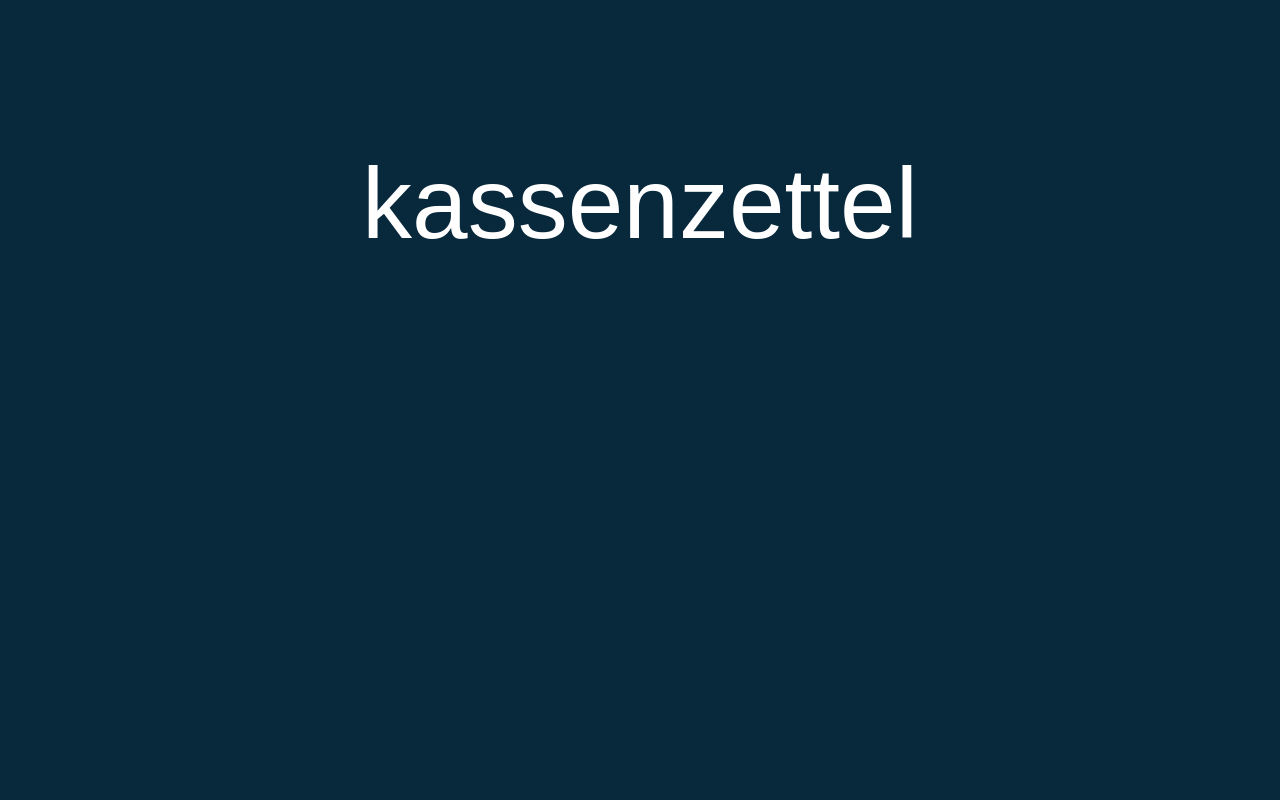
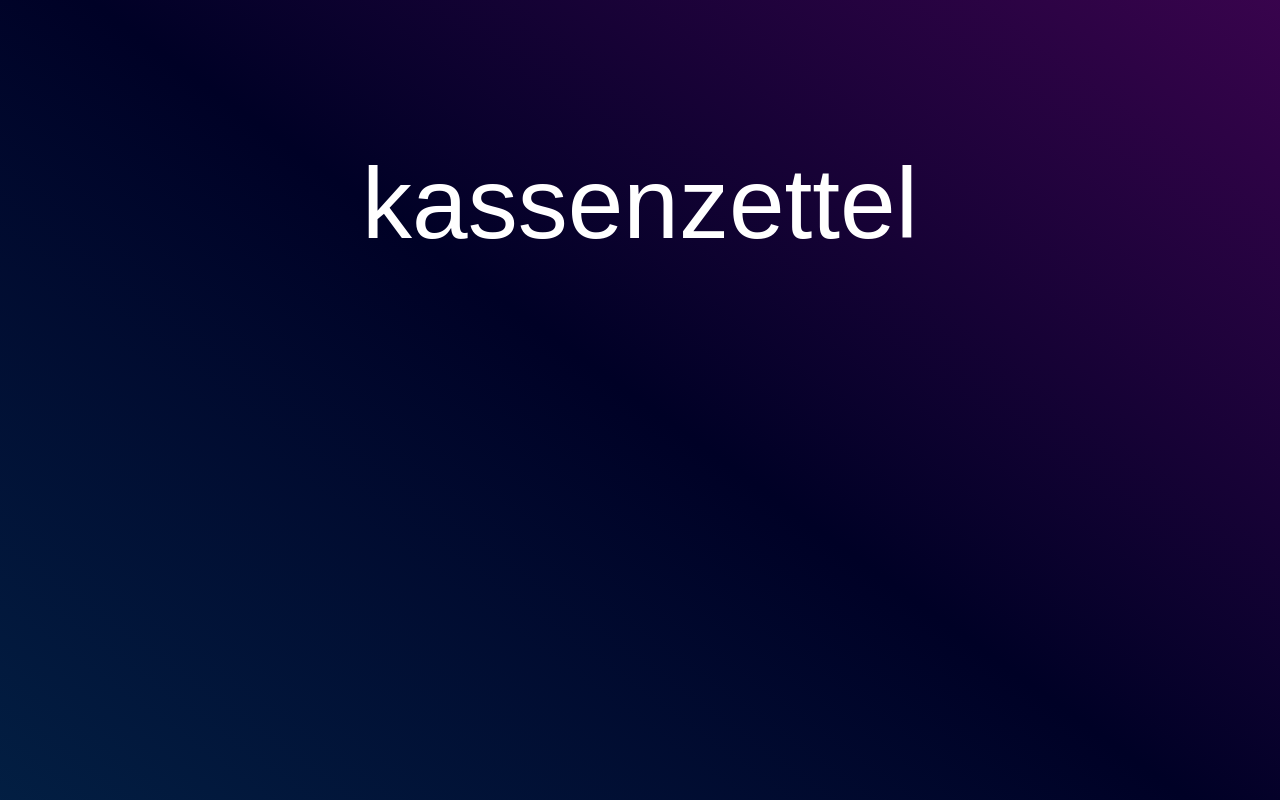
Before and after one commit to Yasemin-Yazoglu/kassenzettel, a Next.js app: page / in a window 1280 px wide. Built offline with nearby package versions, Linux system fonts and the light colour scheme; a web font is replaced by a local one.

Commit message:
add background gradient

```diff
--- a/app/globals.css
+++ b/app/globals.css
@@ -1,7 +1,8 @@
 @import "tailwindcss";
 
 :root {
-  --background: #08283C;
+  --background: #000126;
+  --background: linear-gradient(36deg, rgb(5, 60, 95, 1) -50%, rgba(0, 1, 38, 1) 50%, rgb(90, 5, 100) 130%);
   --foreground: #fff;
 }
 
@@ -14,13 +15,15 @@
 
 @media (prefers-color-scheme: dark) {
   :root {
-    --background: #08283C;
+    --background: #000126;
+    --background: linear-gradient(36deg, rgb(5, 60, 95, 1) -30%, rgba(0, 1, 38, 1) 50%, rgb(90, 5, 100) 130%);
     --foreground: #fff;
   }
 }
 
 body {
+  min-height: 100vh;
   background: var(--background);
   color: var(--foreground);
-  font-family: Arial, Helvetica, sans-serif;
+  font-family: Helvetica, Arial, sans-serif;
 }
```
